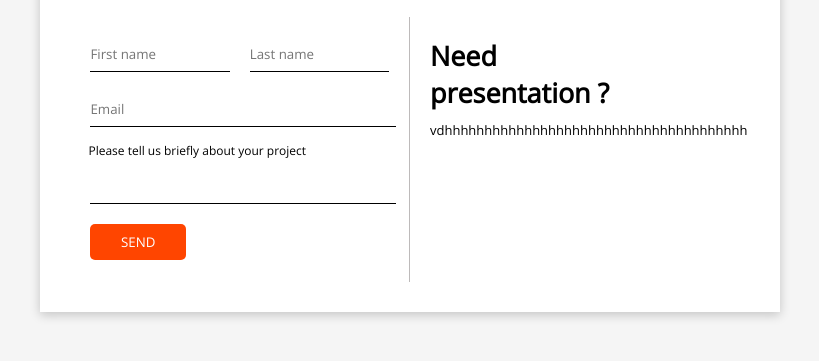
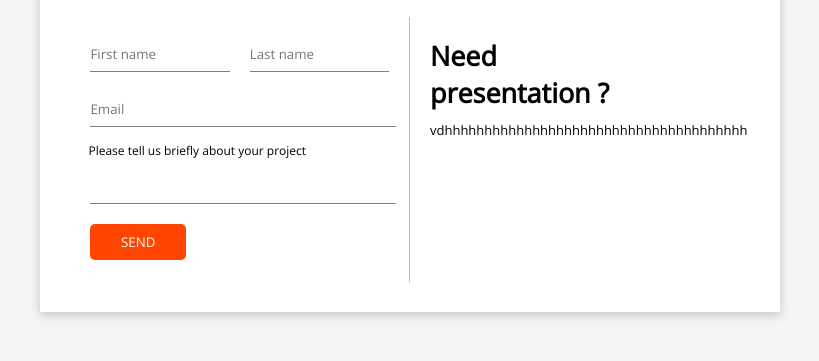
Before and after one commit to akashi7/simple-app, a plain HTML site: page src/pages/index.html in a window 1280 px wide. Shown: the part 155-516 px from the top of the page, without its empty margins (230-1049 px from the left). Drawn offline with nearby package versions, Linux system fonts and the light colour scheme.

Commit message:
second commit

```diff
--- a/src/css/index.css
+++ b/src/css/index.css
@@ -7,7 +7,7 @@
 }
 .input{
   border: none;
-  border-bottom: 1px solid black;
+  border-bottom: 1px solid gray;
   padding: 0.5rem 0rem;
   width: 96%;
   transition: all 0.5s;
```
